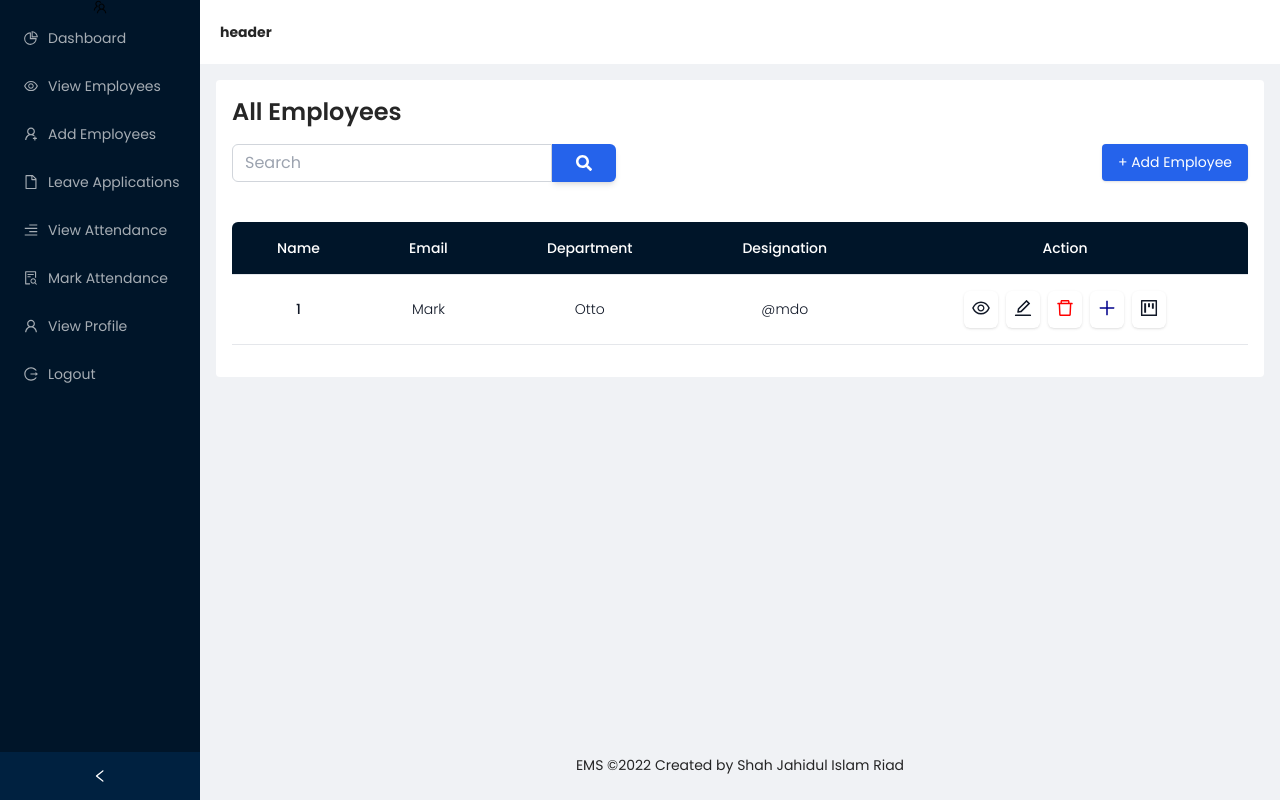
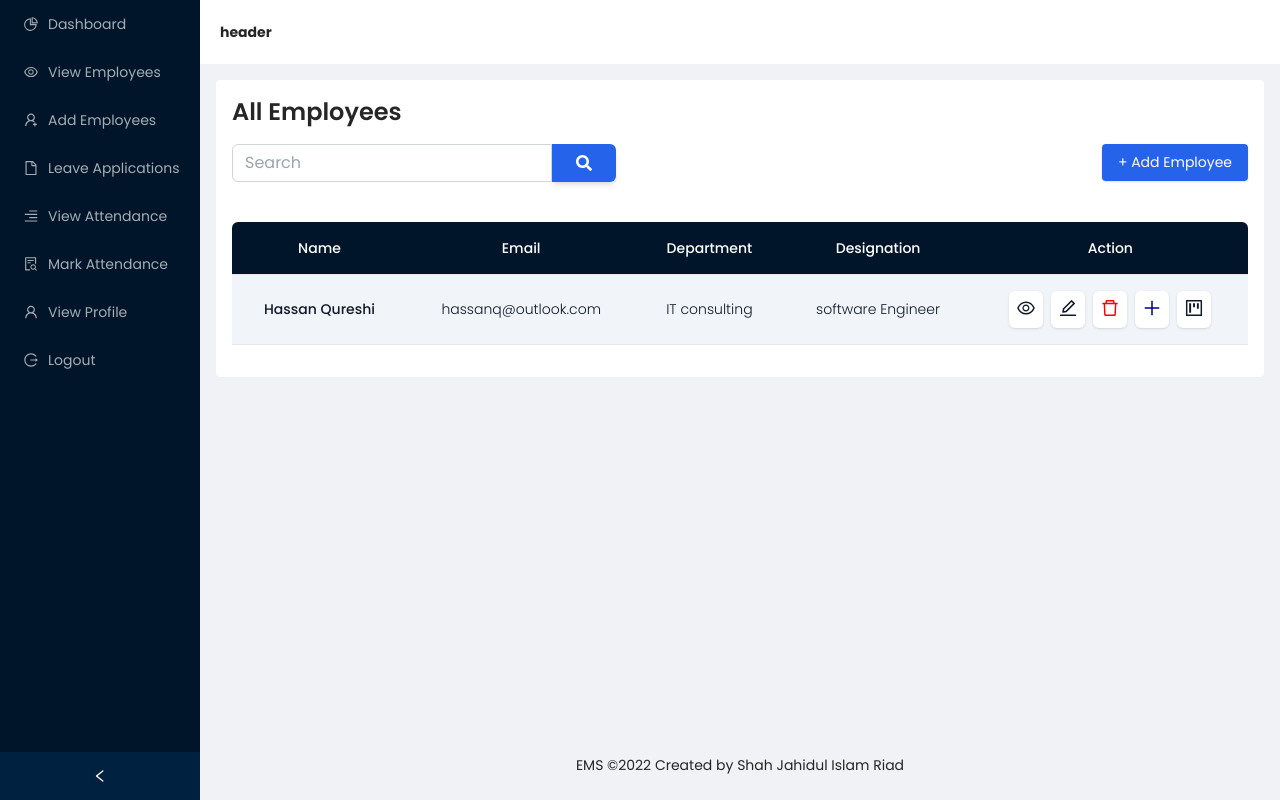
Before and after one commit to shahriad00/EMS-frontend, a React (Create React App) app: page /all-employees in a window 1280 px wide. Built offline with nearby package versions, Linux system fonts and the light colour scheme.

Commit message:
table update

```diff
--- a/src/Components/AllEmployee/Table/AllEmployeeTable.js
+++ b/src/Components/AllEmployee/Table/AllEmployeeTable.js
@@ -3,7 +3,7 @@ import {
     EditOutlined,
     EyeOutlined,
     PlusOutlined,
-    ProjectOutlined
+    ProjectOutlined,
 } from "@ant-design/icons";
 import React from "react";
 
@@ -50,34 +50,45 @@ const AllEmployeeTable = () => {
                                     </tr>
                                 </thead>
                                 <tbody>
-                                    <tr class="bg-white border-b">
+                                    <tr class="bg-slate-100 border-b">
                                         <td class="px-6 py-4 whitespace-nowrap text-sm font-medium text-gray-900">
-                                            1
+                                            Hassan Qureshi
                                         </td>
                                         <td class="text-sm text-gray-900 font-light px-6 py-4 whitespace-nowrap">
-                                            Mark
+                                            hassanq@outlook.com
                                         </td>
                                         <td class="text-sm text-gray-900 font-light px-6 py-4 whitespace-nowrap">
-                                            Otto
+                                            IT consulting
                                         </td>
                                         <td class="text-sm text-gray-900 font-light px-6 py-4 whitespace-nowrap">
-                                            @mdo
+                                            software Engineer
                                         </td>
                                         <td class="flex justify-center w-100 text-sm text-gray-900 font-light px-6 py-4 whitespace-nowrap">
                                             <div className="flex flex-1 gap-2 justify-center w-100">
-                                                <span title='View Details' className="p-2 shadow rounded-md hover:shadow-md hover:cursor-pointer">
-                                                    <EyeOutlined style={{
+                                                <span
+                                                    title="View Details"
+                                                    className="p-2 shadow bg-white rounded-md hover:shadow-md hover:cursor-pointer"
+                                                >
+                                                    <EyeOutlined
+                                                        style={{
                                                             fontSize: "18px",
-                                                    }}/>
+                                                        }}
+                                                    />
                                                 </span>
-                                                <span title='Edit Employee Details' className="p-2 shadow rounded-md hover:shadow-md hover:cursor-pointer">
+                                                <span
+                                                    title="Edit Employee Details"
+                                                    className="p-2 shadow bg-white rounded-md hover:shadow-md hover:cursor-pointer"
+                                                >
                                                     <EditOutlined
                                                         style={{
                                                             fontSize: "18px",
                                                         }}
                                                     />
                                                 </span>
-                                                <span title='Delete Employee' className="p-2 shadow rounded-md hover:shadow-md hover:cursor-pointer">
+                                                <span
+                                                    title="Delete Employee"
+                                                    className="p-2 shadow bg-white rounded-md hover:shadow-md hover:cursor-pointer"
+                                                >
                                                     <DeleteOutlined
                                                         style={{
                                                             color: "red",
@@ -85,7 +96,10 @@ const AllEmployeeTable = () => {
                                                         }}
                                                     />
                                                 </span>
-                                                <span title='Add Project' className="p-2 shadow rounded-md hover:shadow-md hover:cursor-pointer">
+                                                <span
+                                                    title="Add Project"
+                                                    className="p-2 shadow bg-white rounded-md hover:shadow-md hover:cursor-pointer"
+                                                >
                                                     <PlusOutlined
                                                         style={{
                                                             color: "darkBlue",
@@ -93,7 +107,10 @@ const AllEmployeeTable = () => {
                                                         }}
                                                     />
                                                 </span>
-                                                <span title='View project details' className="p-2 shadow rounded-md hover:shadow-md hover:cursor-pointer">
+                                                <span
+                                                    title="View project details"
+                                                    className="p-2 shadow bg-white rounded-md hover:shadow-md hover:cursor-pointer"
+                                                >
                                                     <ProjectOutlined
                                                         style={{
                                                             fontSize: "18px",
--- a/src/Layout/Layout.js
+++ b/src/Layout/Layout.js
@@ -1,6 +1,5 @@
 import {
-  AlignRightOutlined, EyeOutlined, FileOutlined, FileSearchOutlined, LogoutOutlined, PieChartOutlined,
-  TeamOutlined, UserAddOutlined, UserOutlined
+  AlignRightOutlined, EyeOutlined, FileOutlined, FileSearchOutlined, LogoutOutlined, PieChartOutlined, UserAddOutlined, UserOutlined
 } from '@ant-design/icons';
 import { Layout, Menu } from 'antd';
 import React, { useState } from 'react';
@@ -46,7 +45,7 @@ import Dashboard from '../Pages/Dashboard/Dashboard';
       >
         <Sider collapsible collapsed={collapsed} onCollapse={(value) => setCollapsed(value)}>
           <div className="logo flex justify-center" >
-          <TeamOutlined />
+
           </div>
           <Menu
               onClick={({key}) => {
```
Lines whose indentation alone changed are shown as unchanged.
